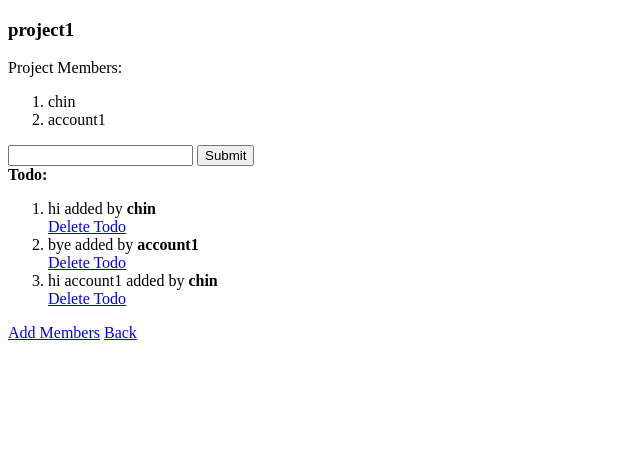
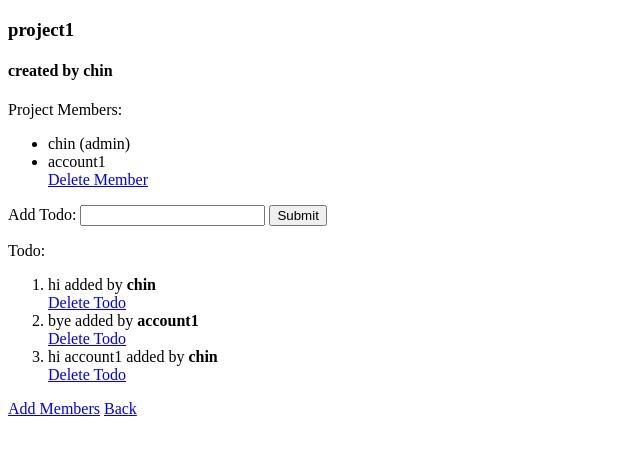
Before and after one commit to fancasta/Workaholic-1, a Django app: page /project/1/ in a window 1280 px wide. Shown: the top 455 px of the page, without its empty margins (0-640 px from the left). Run offline with Django 3.2, Linux system fonts and the light colour scheme; a user stored in the database is signed in; data comes from the database, SQL or seed files in the repository; both versions use the stored data as it was after the commit.

Commit message:
Commit 2.1.2: Added Project Admin property to Project model

```diff
--- a/workaholic/backend/accounts/models.py
+++ b/workaholic/backend/accounts/models.py
@@ -11,6 +11,7 @@ class Project_Member(models.Model):
 
 class Project(models.Model):
     name = models.CharField(max_length=20)
+    project_admin = models.ForeignKey(User, on_delete=models.CASCADE,null=True)
     project_members = models.ManyToManyField(Project_Member)
 
     def __str__(self):
--- a/workaholic/backend/accounts/views.py
+++ b/workaholic/backend/accounts/views.py
@@ -6,6 +6,7 @@ from django.contrib.auth.decorators import login_required
 
 from .models import *
 from .forms import *
+
 
 # Create your views here.
 
@@ -64,7 +65,7 @@ def createProject(request):
     if request.method == "POST" and form.is_valid():
         project_name = form.cleaned_data['name']
         member = Project_Member.objects.filter(user= request.user)
-        project = Project(name=project_name)
+        project = Project(name=project_name, project_admin=request.user)
         project.save()
         project.project_members.set(member)
         messages.success(request, 'Project was created successfully!')
--- a/workaholic/backend/project/decorators.py
+++ b/workaholic/backend/project/decorators.py
@@ -14,3 +14,12 @@ def user_is_project_member(function):
         else:
             return redirect('/')
     return wrap
+
+def user_is_project_admin(function):
+    def wrap(request, *args, **kwargs):
+        project = Project.objects.get(pk=kwargs['pk'])
+        if request.user == project.project_admin:
+            return function(request,  *args, **kwargs)
+        else:
+            return redirect('/project/' + str(kwargs['pk']) + '/')
+    return wrap
--- a/workaholic/backend/project/forms.py
+++ b/workaholic/backend/project/forms.py
@@ -12,5 +12,5 @@ class TodoForm(forms.ModelForm):
         model = Todo
         fields = ['todo']
 
-class DeleteTodoForm(forms.Form):
+class DeleteForm(forms.Form):
     delete = forms.BooleanField()
--- a/workaholic/backend/project/templates/project/home.html
+++ b/workaholic/backend/project/templates/project/home.html
@@ -7,36 +7,50 @@
 </head>
 <body>
     <h3>{{project.name}}</h3>
+    <h4>created by {{project.project_admin.username}}</h4>
     <div>
         Project Members:
+        <ul>
+            {% for i in members %}
+                {% if i != admin_member %}
+                    <li>{{i}}</li>
+                    {% if request.user == project.project_admin %}
+                        <a href="{% url 'deleteMember' project.pk i.pk %}">Delete Member</a>
+                    {% endif %}
+                {% else %}
+                    <li>{{i}} (admin)</li>
+                {% endif %}
+            {% endfor %}
+        </ul>
+    </div>
+
+    <div>
+        <form method="POST" action="{% url 'projectPage' project.pk %}">
+            {% csrf_token %}
+            Add Todo:
+            <input type="text" name="todo">
+            <input type="submit" value="Submit">
+
+        </form>
+    </div>
+
+    <div>
+
+        <p>Todo:</p>
         <ol>
-            {% for i in members %}
-                <li>{{i}}</li>
+            {% for i in todo %}
+                <li>{{i.todo}} added by <strong>{{i.added_by}}</strong></li>
+
+                {% if request.user == project.project_admin %}
+                    <a href="{% url 'deleteTodo' project.pk i.pk %}">Delete Todo</a>
+                {% endif %}
             {% endfor %}
         </ol>
     </div>
 
-        <form method="POST" action="{% url 'projectPage' project.pk %}">
-            {% csrf_token %}
-
-            <input type="text" name="todo">
-            <input type="submit" value="Submit">
-
-        </form>
-
-    <div>
-
-        <strong>Todo:</strong>
-        <ol>
-            {% for i in todo %}
-                <li>{{i.todo}} added by <strong>{{i.added_by}}</strong></li>
-
-                <a href="{% url 'deleteTodo' project.pk i.pk %}">Delete Todo</a>
-            {% endfor %}
-        </ol>
-    </div>
-
-    <a href="add_members/">Add Members</a>
+    {% if request.user == project.project_admin %}
+        <a href="add_members/">Add Members</a>
+    {% endif %}
 
     <a href='/'>Back</a>
 
--- a/workaholic/backend/project/urls.py
+++ b/workaholic/backend/project/urls.py
@@ -6,4 +6,5 @@ urlpatterns = [
     path('<str:pk>/', views.projectPage, name="projectPage"),
     path('<str:pk>/add_members/', views.addMembers, name="addMembers"),
     path('<str:pk>/delete_todo/<str:todo_pk>/', views.deleteTodo, name="deleteTodo"),
+    path('<str:pk>/delete_member/<str:member_pk>/', views.deleteMember, name="deleteMember"),
 ]
--- a/workaholic/backend/project/views.py
+++ b/workaholic/backend/project/views.py
@@ -14,7 +14,7 @@ from django.contrib.auth.models import Group
 # Create your views here.
 from accounts.models import *
 
-from .decorators import user_is_project_member
+from .decorators import user_is_project_member, user_is_project_admin
 from .forms import *
 from .models import Todo
 
@@ -37,21 +37,23 @@ def projectPage(request,pk):
         todoform = TodoForm()
 
     todo = Todo.objects.filter(project=project)
+    admin_member = members.get(user=project.project_admin)
 
-    context = {'project':project, 'members':members, 'todoform':todoform, 'todo':todo}
+    context = {'project':project, 'members':members, 'todoform':todoform, 'todo':todo, 'admin_member':admin_member}
     return render(request, 'project/home.html', context)
 
 @login_required
 @user_is_project_member
+@user_is_project_admin
 def deleteTodo(request, pk, todo_pk):
     project = Project.objects.get(id=pk)
     todo = project.todo_set.get(id=todo_pk)
-    deleteform = DeleteTodoForm(request.POST)
+    deleteform = DeleteForm(request.POST)
     if request.method == 'POST' and deleteform.data:
         todo.delete()
         return redirect('/project/' + str(pk) + '/')
     else:
-        deleteform = DeleteTodoForm()
+        deleteform = DeleteForm()
 
     context = {'project':project, 'todo':todo, 'deleteform': deleteform}
     return render(request, 'project/delete_todo.html', context)
@@ -76,3 +78,19 @@ def addMembers(request,pk):
 
     context = {'form':form, 'project':project}
     return render(request, 'project/add_members.html', context)
+
+@login_required
+@user_is_project_member
+@user_is_project_admin
+def deleteMember(request, pk, member_pk):
+    project = Project.objects.get(id=pk)
+    member = project.project_members.get(id=member_pk)
+    deleteform = DeleteForm(request.POST)
+    if request.method == 'POST' and deleteform.data:
+        project.project_members.remove(member)
+        return redirect('/project/' + str(pk) + '/')
+    else:
+        deleteform = DeleteForm()
+
+    context = {'project':project, 'member':member, 'deleteform': deleteform}
+    return render(request, 'project/delete_member.html', context)
```
Also changed, not shown: workaholic/backend/project/templates/project/delete_member.html (added, +25 -0 lines), workaholic/backend/accounts/migrations/0004_project_project_admin.py (added), workaholic/backend/accounts/migrations/0005_remove_project_project_admin.py (added), workaholic/backend/accounts/migrations/0006_project_project_admin.py (added), workaholic/backend/accounts/migrations/0007_remove_project_project_admin.py (added), workaholic/backend/accounts/migrations/0008_project_project_admin.py (added), workaholic/backend/db.sqlite3.
